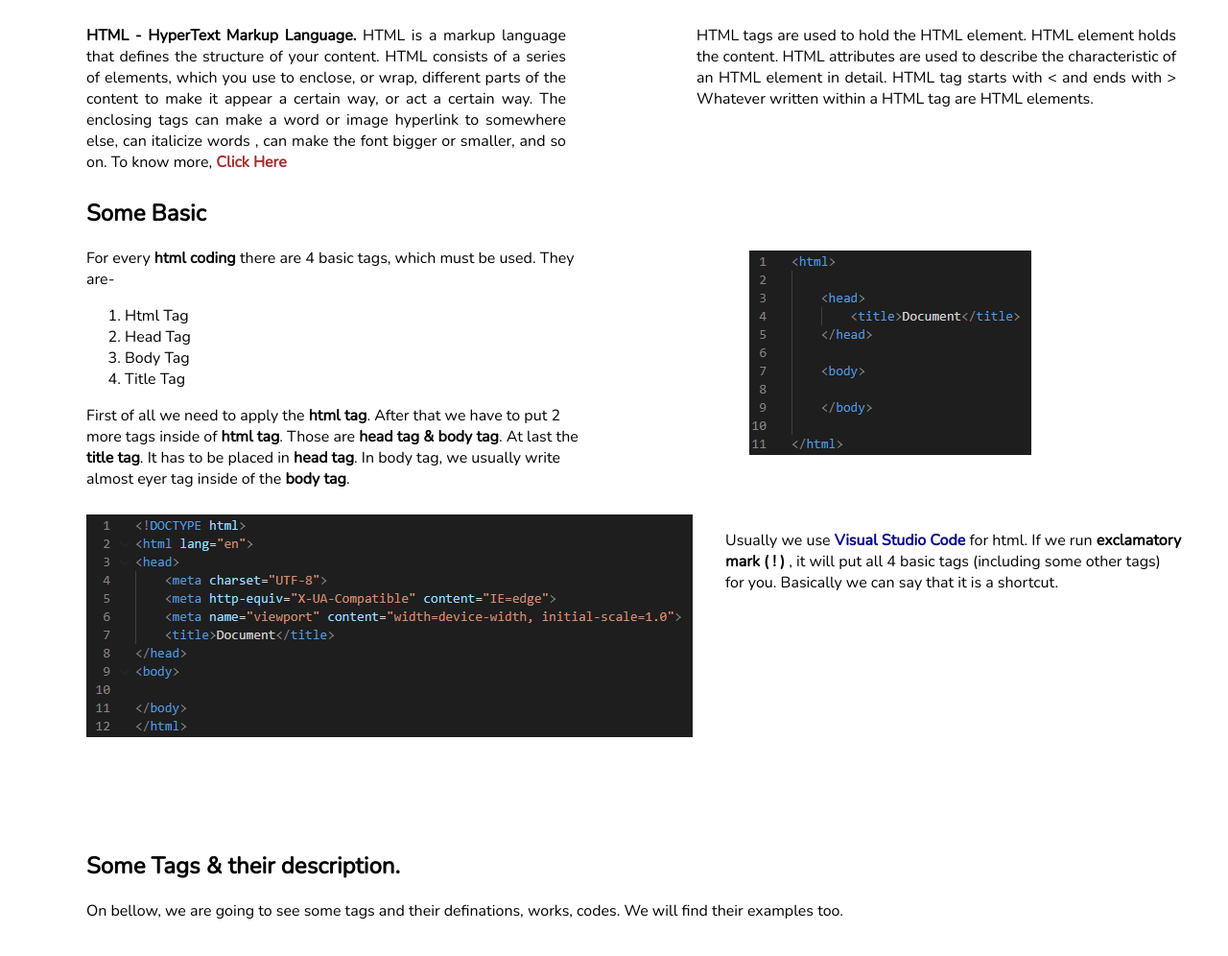
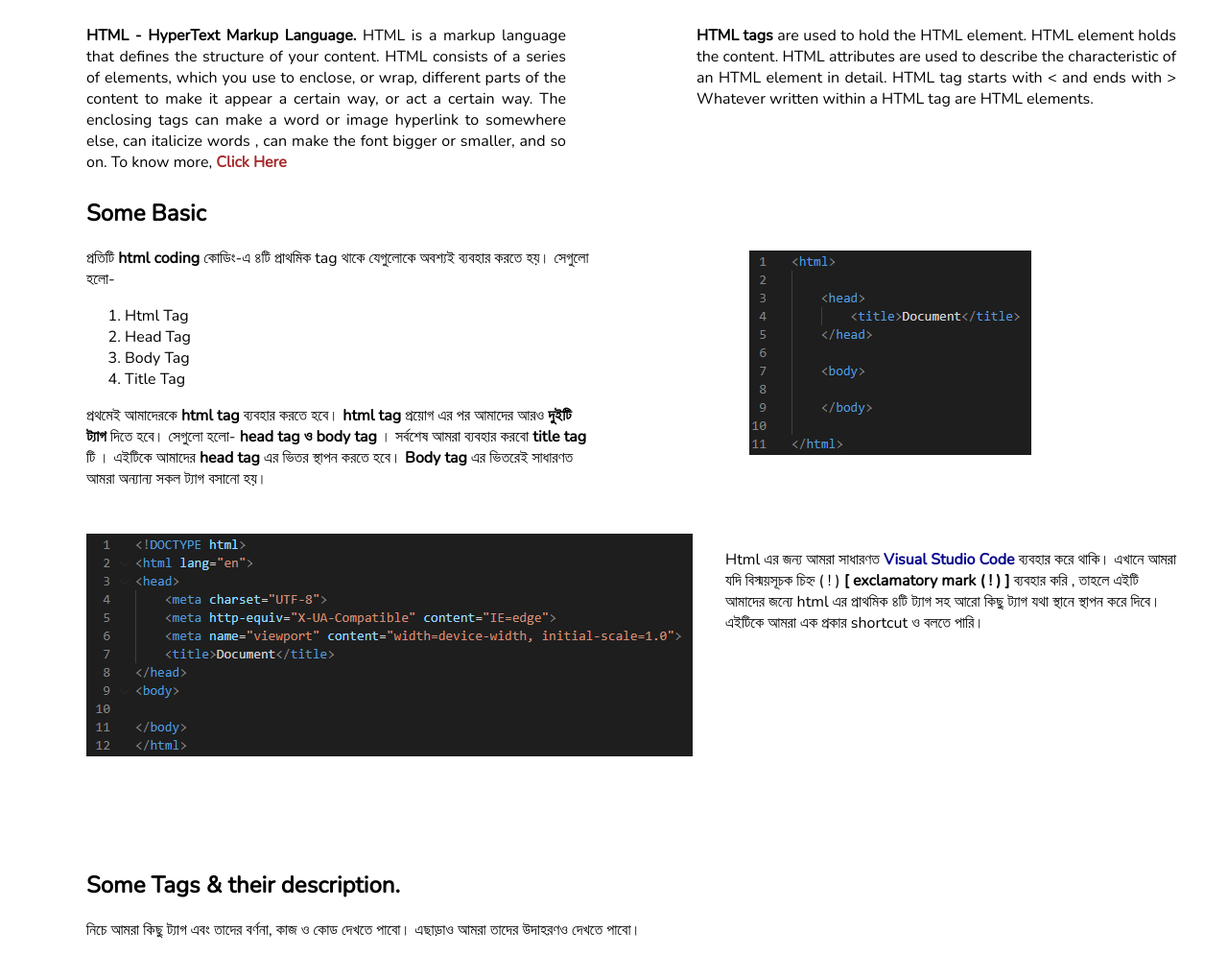
Before and after one commit to YiRifat/My_First_One, a plain HTML site: page index.html in a window 1280 px wide. Shown: the part 369-1365 px from the top of the page at 96% size. Drawn offline with nearby package versions, Linux system fonts and the light colour scheme.

Commit message:
some changes

```diff
--- a/index.html
+++ b/index.html
@@ -44,7 +44,7 @@
 
         <div class="tag-div">
             <p class="tag-p">
-                HTML tags are used to hold the HTML element. HTML element holds the content. HTML attributes are used to describe the characteristic of an HTML element in detail. HTML tag starts with < and ends with > Whatever written within a HTML tag are HTML elements.
+                <b>HTML tags</b> are used to hold the HTML element. HTML element holds the content. HTML attributes are used to describe the characteristic of an HTML element in detail. HTML tag starts with < and ends with > Whatever written within a HTML tag are HTML elements.
             </p>
 
         </div>
@@ -58,7 +58,9 @@
 
         <div class="basic-div">
             <p class="basic-p" id="bpi1">
-                For every <b>html coding</b> there are 4 basic tags, which must be used. They are-
+                প্রতিটি <b>html coding</b> কোডিং-এ ৪টি প্রাথমিক tag থাকে যেগুলোকে অবশ্যই ব্যবহার করতে হয়। সেগুলো হলো-
+
+
                 <ol>
                     <li>Html Tag</li>
                     <li>Head Tag</li>
@@ -70,7 +72,7 @@
 
         <div class="basic-div" id="bpi2">
             <p>
-                First of all we need to apply the <b>html tag</b>.  After that we have to put 2 more tags inside of <b>html tag</b>. Those are <b>head tag & body tag</b>. At last the <B>title tag</B>. It has to be placed in <b>head tag</b>. In body tag, we usually write almost eyer tag inside of the <b>body tag</b>.
+                প্রথমেই আমাদেরকে <b>html tag</b> ব্যবহার করতে হবে।  <b>html tag</b> প্রয়োগ এর পর আমাদের আরও <b>দুইটি  ট্যাগ</b>  দিতে হবে। সেগুলো হলো- <b>head tag  ও body tag</b> । সর্বশেষ আমরা ব্যবহার করবো <b>title tag</b>  টি । এইটিকে আমাদের <b>head tag</b>  এর ভিতর  স্থাপন করতে হবে। <b>Body tag</b>  এর ভিতরেই সাধারণত আমরা অন্যান্য সকল  ট্যাগ  বসানো হয়।
             </p>
         </div>
 
@@ -96,7 +98,7 @@
 
         <div class="basic-div  " id="bpi5" >
             <p class="basic-p" >
-                Usually we use <span style="color: darkblue; font-weight: bold; ">Visual Studio Code</span> for html. If we run <b>exclamatory mark ( ! )</b> , it will put all 4 basic tags (including some other tags) for you. Basically we can say that it is a shortcut.
+                Html এর জন্য আমরা সাধারণত  <span style="color: darkblue; font-weight: bold; ">Visual Studio Code</span> ব্যবহার করে থাকি। এখানে আমরা যদি বিস্ময়সূচক চিহ্ন ( ! ) <b> [ exclamatory mark ( ! ) ]</b> ব্যবহার করি , তাহলে এইটি  আমাদের জন্যে  html এর প্রাথমিক ৪টি ট্যাগ সহ আরো কিছু ট্যাগ যথা স্থানে স্থাপন করে দিবে। এইটিকে আমরা এক প্রকার shortcut ও বলতে পারি।
             </p>
         </div>
 
@@ -115,7 +117,7 @@
     <div class="heading-div">
 
         <p class="heading-p">
-            On bellow, we are going to see some tags and their definations,  works, codes. We will find their examples too.
+             নিচে আমরা কিছু ট্যাগ এবং তাদের বর্ণনা, কাজ ও কোড দেখতে পাবো। এছাড়াও আমরা তাদের উদাহরণও দেখতে পাবো।
         </p>
 
     </div>
--- a/style.css
+++ b/style.css
@@ -82,6 +82,7 @@ div{
     float: left;
     width: 45% ;
     height: 350px;
+    margin-top: 20px;
 }
 #bpi5{
     padding-left: 50px;
```
Also changed, not shown: 3 other files.
